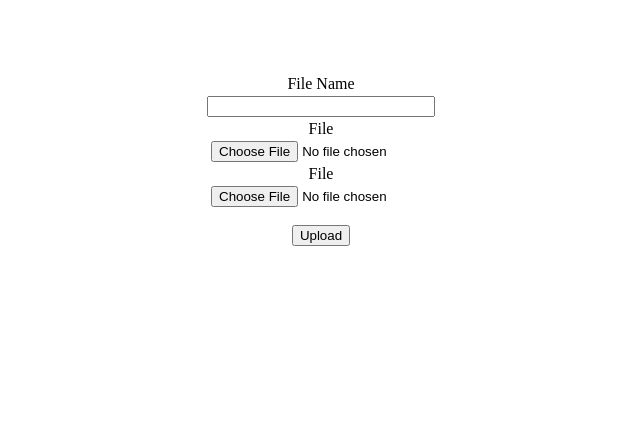
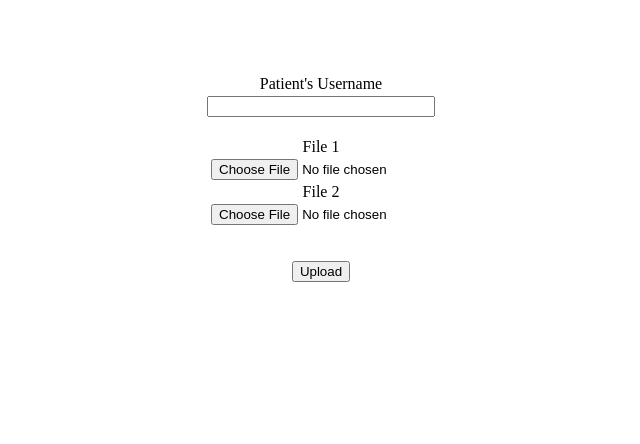
Before and after one commit to srv-shrma/SGBAT, a Django app: page /adhome in a window 1280 px wide. Shown: the part 131-575 px from the top of the page, without its empty margins (319-959 px from the left). Run offline with Django 4.2, Linux system fonts and the light colour scheme; some libraries are stand-ins or nearby versions.

Commit message:
Initial Commit

```diff
--- a/authentication/views.py
+++ b/authentication/views.py
@@ -281,8 +281,8 @@ def GENERATE_REPORT(user_name, file_path_1, file_path_2):
     id = user_name[-3:]
     result = result[0]
     for i in range(0, len(bandpower1)):
-        bandpower1[i] = round(bandpower1[i],3)
-        bandpower2[i] = round(bandpower2[i],3)
+        bandpower1[i] = round(bandpower1[i],4)
+        bandpower2[i] = round(bandpower2[i],4)
 
     bandpower1 = str(bandpower1)
     bandpower2 = str(bandpower2)
--- a/templates/adhome.html
+++ b/templates/adhome.html
@@ -127,20 +127,21 @@
         <form  action="{% url 'adhome' %}" method="POST" enctype="multipart/form-data">
           {% csrf_token %}
             <div class="form-group">
-              <label for="{{form.file_name.id_for_label}}">File Name</label>
+              <label for="{{form.file_name.id_for_label}}">Patient's Username</label>
                  {{form.file_name}}
             </div>
+            <br/>
             <div class="form-group">
-                <label for="{{form.files_data1.id_for_label}}">File</label>
+                <label for="{{form.files_data1.id_for_label}}">File 1</label>
                 {{form.files_data1}}
               </div>
               <div class="form-group">
-                <label for="{{form.files_data2.id_for_label}}">File</label>
+                <label for="{{form.files_data2.id_for_label}}">File 2</label>
                 {{form.files_data2}}
               </div>
               <!-- {% csrf_token %} -->
 
-            <br />
+            <br /><br/>
             <button type="submit" class="btn btn-primary">Upload</button>
             <br />
             <br/>
--- a/templates/index.html
+++ b/templates/index.html
@@ -107,7 +107,7 @@
         <form action="{% url 'sho' %}" method="POST">
           {% csrf_token %}
 
-        <input type="text" name="input_text" placeholder="Enter patient username" />
+        <input type="text" name="input_text" placeholder="Enter Patient's Username" />
         <br />
         <br/>
         <button type="submit" class="btn btn-primary" style="float: center">
```
Also changed, not shown: db.sqlite3, 2 other files.
